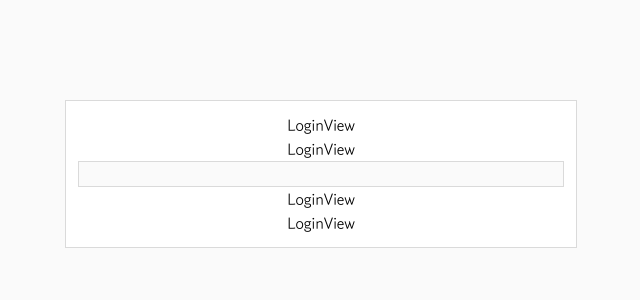
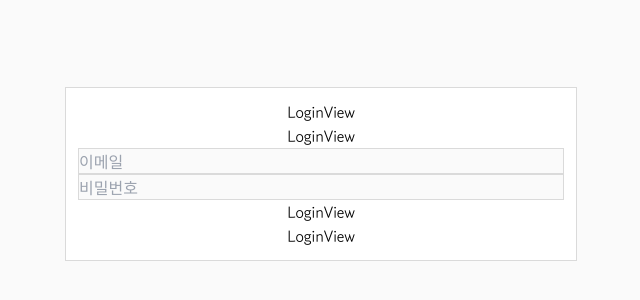
Before and after one commit to ohseungo/gamers-vault-frontend, a Next.js app: page / in a window 1280 px wide. Shown: the part 226-526 px from the top of the page, without its empty margins (319-959 px from the left). Built offline with nearby package versions, Linux system fonts and the light colour scheme.

Commit message:
공통 ui component - input

```diff
--- a/components/auth/LoginView/LoginView.tsx
+++ b/components/auth/LoginView/LoginView.tsx
@@ -6,7 +6,8 @@ const LoginView = () => {
     <div className={style.root}>
       <div>LoginView</div>
       <div>LoginView</div>
-      <Input />
+      <Input type="email" placeholder="이메일" />
+      <Input type="password" placeholder="비밀번호" />
       <div>LoginView</div>
       <div>LoginView</div>
     </div>
--- a/components/ui/Input/Input.tsx
+++ b/components/ui/Input/Input.tsx
@@ -1,9 +1,18 @@
+import { InputHTMLAttributes } from "react";
 import style from "./Input.module.css";
 
-const Input = () => {
+interface Props extends InputHTMLAttributes<HTMLInputElement> {
+  onChange?: (...args: any[]) => any;
+}
+const Input = ({ onChange, ...rest }: Props) => {
+  const handleOnChange = (event: any) => {
+    if (onChange) {
+      onChange(event.target.value);
+    }
+  };
   return (
     <label className={style.root}>
-      <input className={style.input} />
+      <input className={style.input} onChange={handleOnChange} {...rest} />
     </label>
   );
 };
```
